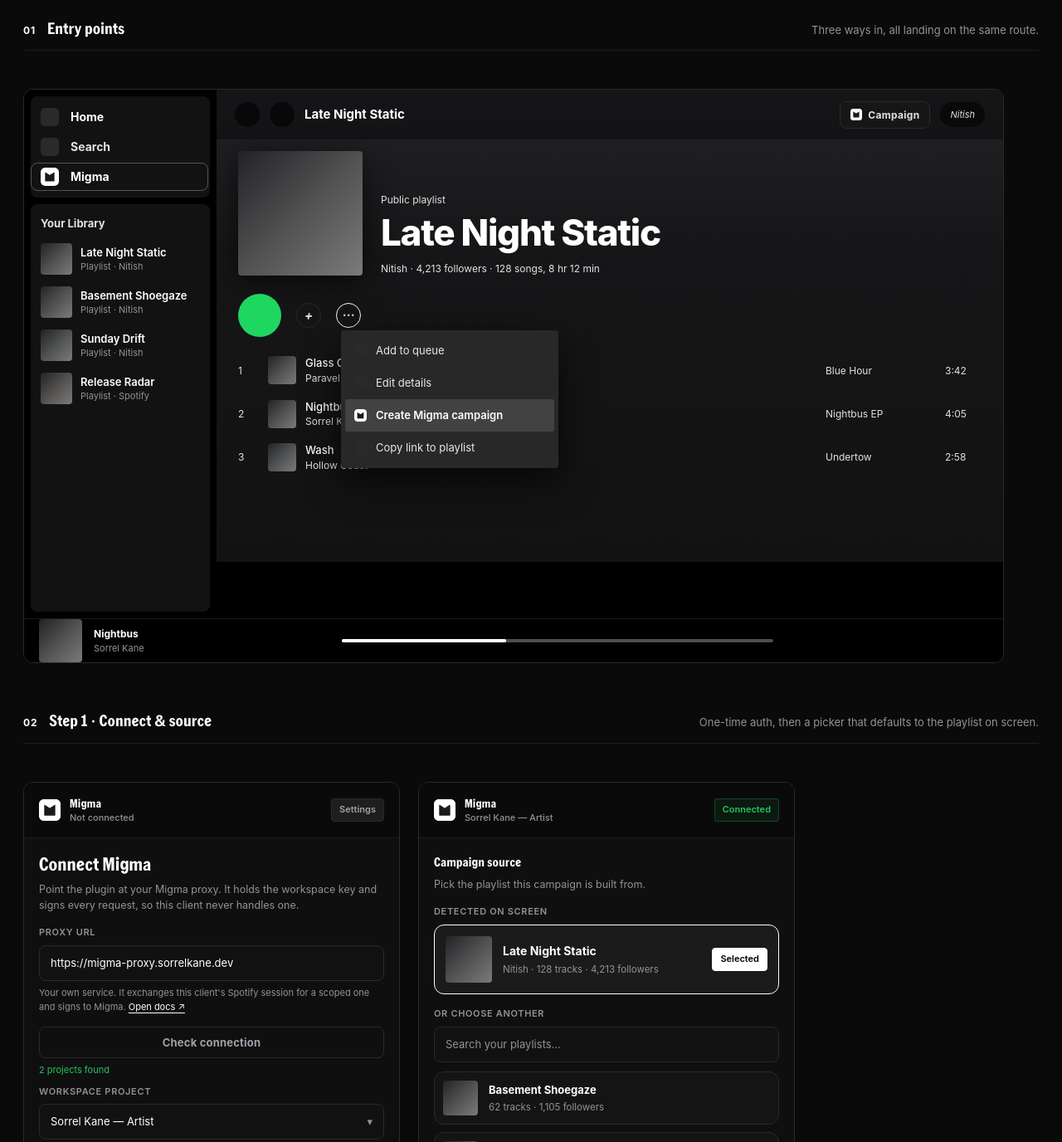
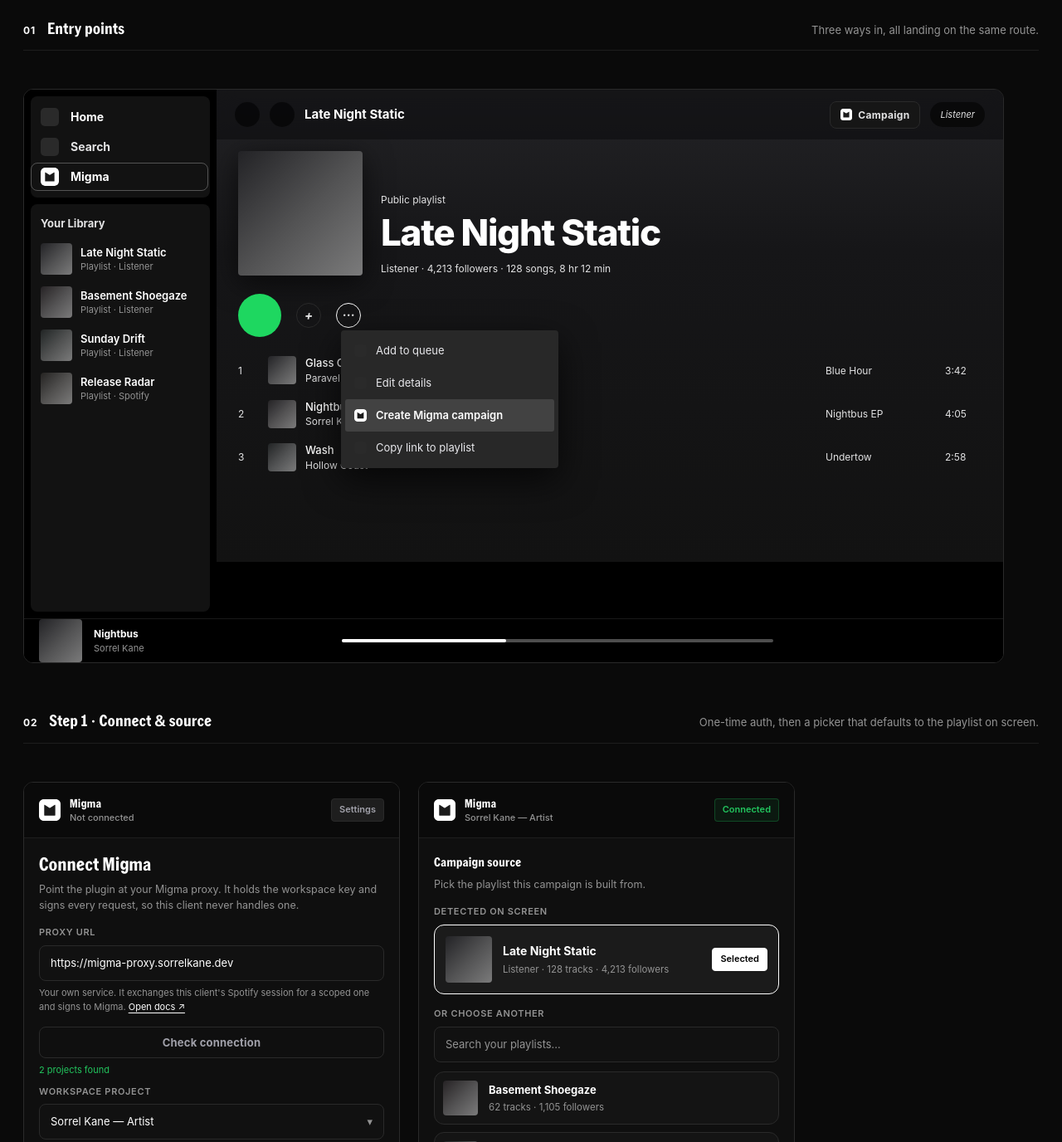
Before and after one commit to Nitish-1303/Migma, a plain HTML site: page wireframe/index.html in a window 1280 px wide. Shown: the part 1000-2376 px from the top of the page at 83% size. Drawn offline with Linux system fonts and the light colour scheme.

Commit message:
chore: use a neutral account name in the wireframe mock data
Six sites in the Spotify chrome mock carried a real given name as the playlist owner. The adjacent row already reads Playlist - Spotify, so a generic label is the established pattern in that slot and nothing about the mock is weakened by it.

The MIT copyright line in LICENSE is untouched: that is the legal grant, not a watermark.

```diff
--- a/wireframe/index.html
+++ b/wireframe/index.html
@@ -394,9 +394,9 @@ code{font-family:ui-monospace,'SFMono-Regular','Cascadia Code',Consolas,monospac
           </div>
           <div class="sbox lib">
             <div class="snav" style="font-size:13px">Your Library</div>
-            <div class="plrow"><i class="cover-art"></i><div><b>Late Night Static</b><s>Playlist · Nitish</s></div></div>
-            <div class="plrow"><i class="cover-art" style="filter:hue-rotate(60deg)"></i><div><b>Basement Shoegaze</b><s>Playlist · Nitish</s></div></div>
-            <div class="plrow"><i class="cover-art" style="filter:hue-rotate(-70deg)"></i><div><b>Sunday Drift</b><s>Playlist · Nitish</s></div></div>
+            <div class="plrow"><i class="cover-art"></i><div><b>Late Night Static</b><s>Playlist · Listener</s></div></div>
+            <div class="plrow"><i class="cover-art" style="filter:hue-rotate(60deg)"></i><div><b>Basement Shoegaze</b><s>Playlist · Listener</s></div></div>
+            <div class="plrow"><i class="cover-art" style="filter:hue-rotate(-70deg)"></i><div><b>Sunday Drift</b><s>Playlist · Listener</s></div></div>
             <div class="plrow"><i class="cover-art" style="filter:hue-rotate(140deg)"></i><div><b>Release Radar</b><s>Playlist · Spotify</s></div></div>
           </div>
         </div>
@@ -405,14 +405,14 @@ code{font-family:ui-monospace,'SFMono-Regular','Cascadia Code',Consolas,monospac
             <i class="nubbin"></i><i class="nubbin"></i>
             <span class="tb-title">Late Night Static</span>
             <span class="mgpill"><i class="dot"></i>Campaign</span>
-            <i class="nubbin" style="border-radius:999px;width:auto;padding:0 12px;height:30px;line-height:30px;font-size:11px;color:var(--tx2)">Nitish</i>
+            <i class="nubbin" style="border-radius:999px;width:auto;padding:0 12px;height:30px;line-height:30px;font-size:11px;color:var(--tx2)">Listener</i>
           </div>
           <div class="plhead">
             <i class="cover-art"></i>
             <div>
               <span class="plsub">Public playlist</span>
               <div class="t">Late Night Static</div>
-              <span class="plsub">Nitish · 4,213 followers · 128 songs, 8 hr 12 min</span>
+              <span class="plsub">Listener · 4,213 followers · 128 songs, 8 hr 12 min</span>
             </div>
           </div>
           <div class="plctl">
@@ -492,7 +492,7 @@ code{font-family:ui-monospace,'SFMono-Regular','Cascadia Code',Consolas,monospac
             <label class="lbl">Detected on screen</label>
             <div class="srccard sel">
               <i class="cover-art"></i>
-              <div style="min-width:0"><b>Late Night Static</b><s>Nitish · 128 tracks · 4,213 followers</s></div>
+              <div style="min-width:0"><b>Late Night Static</b><s>Listener · 128 tracks · 4,213 followers</s></div>
               <span class="chip on" style="margin-left:auto">Selected</span>
             </div>
           </div>
```
